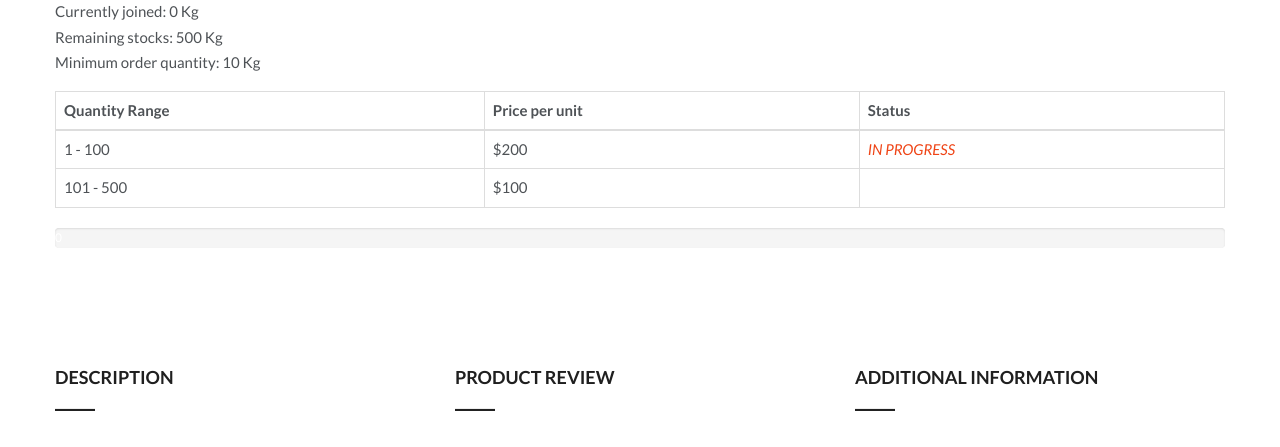
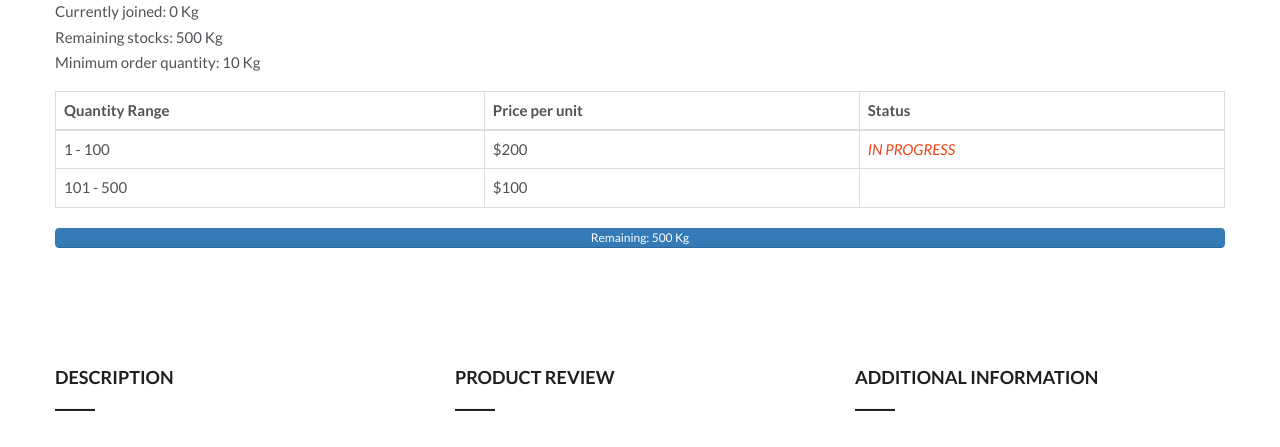
Before and after one commit to kevincsuf/AdvancedMarket, a PHP site: page /it/single_product.php?deal_url_id=57 in a window 1280 px wide. Shown: the part 613-1060 px from the top of the page. Run offline with PHP 8.4, Linux system fonts and the light colour scheme; the visitor is signed in with stand-in values (Sample User, id 1); data comes from the database, SQL or seed files in the repository; data that the repository does not hold is empty.

Commit message:
Modified progress bar

```diff
--- a/it/single_product.php
+++ b/it/single_product.php
@@ -679,6 +679,7 @@ if($_POST) {
                                                 //$var_percent_2 = getDiscountPercent($var_deal_url_id, "2");
                                                 //$var_percent_3 = getDiscountPercent($var_deal_url_id, "3");
                                                 $var_percent_sold = getCurrentPercent($var_deal_url_id);
+                                                $var_percent_remain = 100 - $var_percent_sold;
 
                                                 // Set progress bar style
                                                 $var_progress_static_1 = "progress-bar-success";
@@ -689,32 +690,36 @@ if($_POST) {
                                                 // Check how many discounts
 												if ($var_number_discount_option == 1) {
 													echo "<div class= 'progress'>";
-													echo "<div class='progress-bar ".$var_progress_static_3.$var_progress_active."' role='progressbar' style='width:".$var_percent_sold."%' >".$global_order_quantity_sum." ".$var_deal_unit."</div>";
+													echo "<div class='progress-bar ".$var_progress_static_3.$var_progress_active."' role='progressbar' style='width:".$var_percent_sold."%' >Joined: ".$global_order_quantity_sum." ".$var_deal_unit."</div>";
+													echo "<div class='progress-bar' role='progressbar' style='width:".$var_percent_remain."%' >Remaining: ".$global_remaining_stocks." ".$var_deal_unit."</div>";
 													echo "</div>";
 												}
 												else if ($var_number_discount_option == 2) {
                                                     echo "<div class= 'progress'>";
                                                     if ($global_order_quantity_sum <= $var_number_discount_1) {
-                                                        echo "<div class='progress-bar ".$var_progress_static_2.$var_progress_active."' role='progressbar' style='width:".$var_percent_sold."%' >".$global_order_quantity_sum." ".$var_deal_unit."</div>";
+                                                        echo "<div class='progress-bar ".$var_progress_static_2.$var_progress_active."' role='progressbar' style='width:".$var_percent_sold."%' >Joined: ".$global_order_quantity_sum." ".$var_deal_unit."</div>";
                                                     }
                                                     else if ($var_number_discount_1 < $global_order_quantity_sum) {
-                                                        echo "<div class='progress-bar ".$var_progress_static_3.$var_progress_active."' role='progressbar' style='width:".$var_percent_sold."%' >".$global_order_quantity_sum." ".$var_deal_unit."</div>";
+                                                        echo "<div class='progress-bar ".$var_progress_static_3.$var_progress_active."' role='progressbar' style='width:".$var_percent_sold."%' >Joined: ".$global_order_quantity_sum." ".$var_deal_unit."</div>";
                                                     }
+                                                    echo "<div class='progress-bar' role='progressbar' style='width:".$var_percent_remain."%' >Remaining: ".$global_remaining_stocks." ".$var_deal_unit."</div>";
 													echo "</div>";
 												}
 												else if ($var_number_discount_option == 3) {
 
                                                     if ($global_order_quantity_sum <= $var_number_discount_1) {
-                                                        echo "<div class='progress-bar ".$var_progress_static_1.$var_progress_active."' role='progressbar' style='width:".$var_percent_sold."%' >".$global_order_quantity_sum." ".$var_deal_unit."</div>";
+                                                        echo "<div class='progress-bar ".$var_progress_static_1.$var_progress_active."' role='progressbar' style='width:".$var_percent_sold."%' >Joined: ".$global_order_quantity_sum." ".$var_deal_unit."</div>";
                                                     }
                                                     else if (($var_number_discount_1 < $global_order_quantity_sum) &&
                                                              ($global_order_quantity_sum <= $var_number_discount_2)) {
-                                                        echo "<div class='progress-bar ".$var_progress_static_2.$var_progress_active."' role='progressbar' style='width:".$var_percent_sold."%' >".$global_order_quantity_sum." ".$var_deal_unit."</div>";
+                                                        echo "<div class='progress-bar ".$var_progress_static_2.$var_progress_active."' role='progressbar' style='width:".$var_percent_sold."%' >Joined: ".$global_order_quantity_sum." ".$var_deal_unit."</div>";
                                                     }
                                                     else if (($var_number_discount_2 < $global_order_quantity_sum) &&
                                                         ($global_order_quantity_sum <= $var_number_discount_3)) {
-                                                        echo "<div class='progress-bar ".$var_progress_static_3.$var_progress_active."' role='progressbar' style='width:".$var_percent_sold."%' >".$global_order_quantity_sum." ".$var_deal_unit."</div>";
+                                                        echo "<div class='progress-bar ".$var_progress_static_3.$var_progress_active."' role='progressbar' style='width:".$var_percent_sold."%' >Joined: ".$global_order_quantity_sum." ".$var_deal_unit."</div>";
                                                     }
+                                                    echo "<div class='progress-bar' role='progressbar' style='width:".$var_percent_remain."%' >Remaining: ".$global_remaining_stocks." ".$var_deal_unit."</div>";
+                                                    echo "</div>";
 
 													//echo "<i class='fa fa-arrow-up' style='position:absolute;right: 20%;font-size:30px;color:black'></i>";
 													//echo "<i class='fa fa-arrow-up' style='position:absolute;right: 50%;font-size:30px;color:black'></i>";
```
